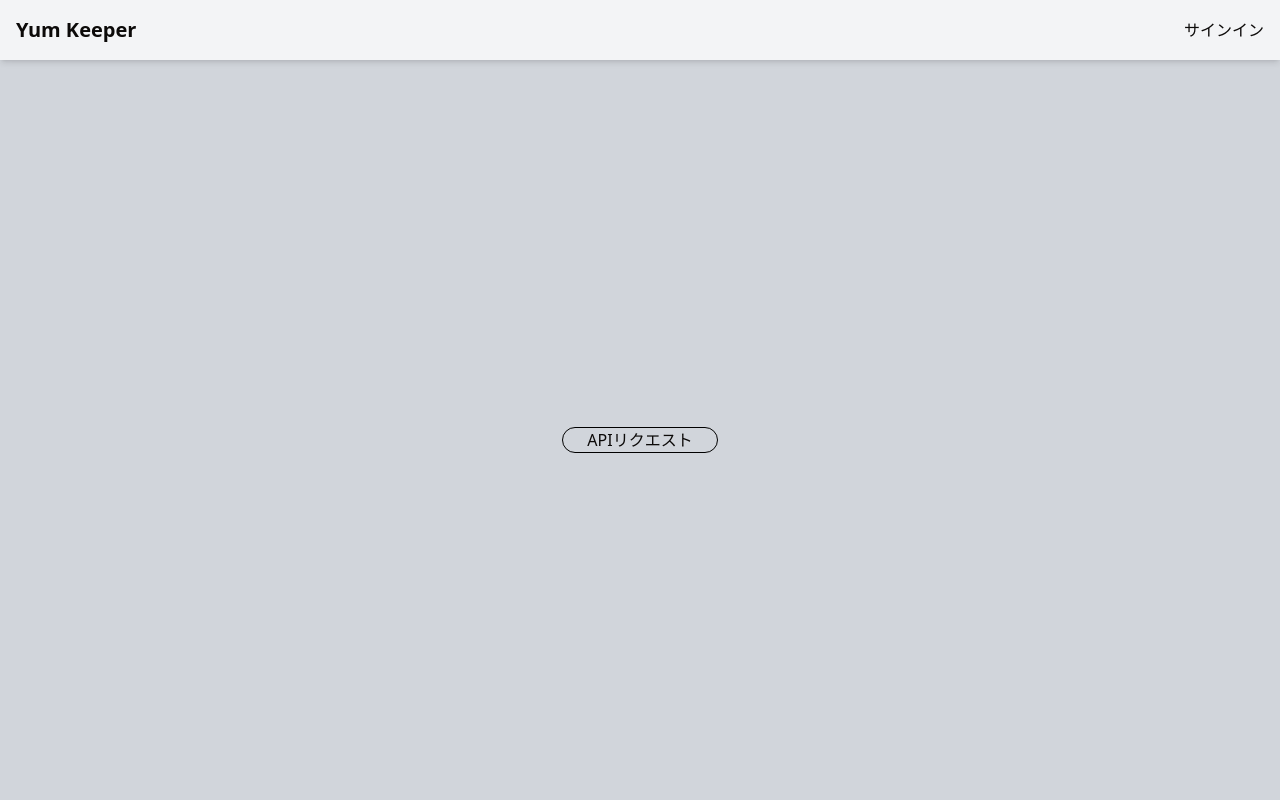
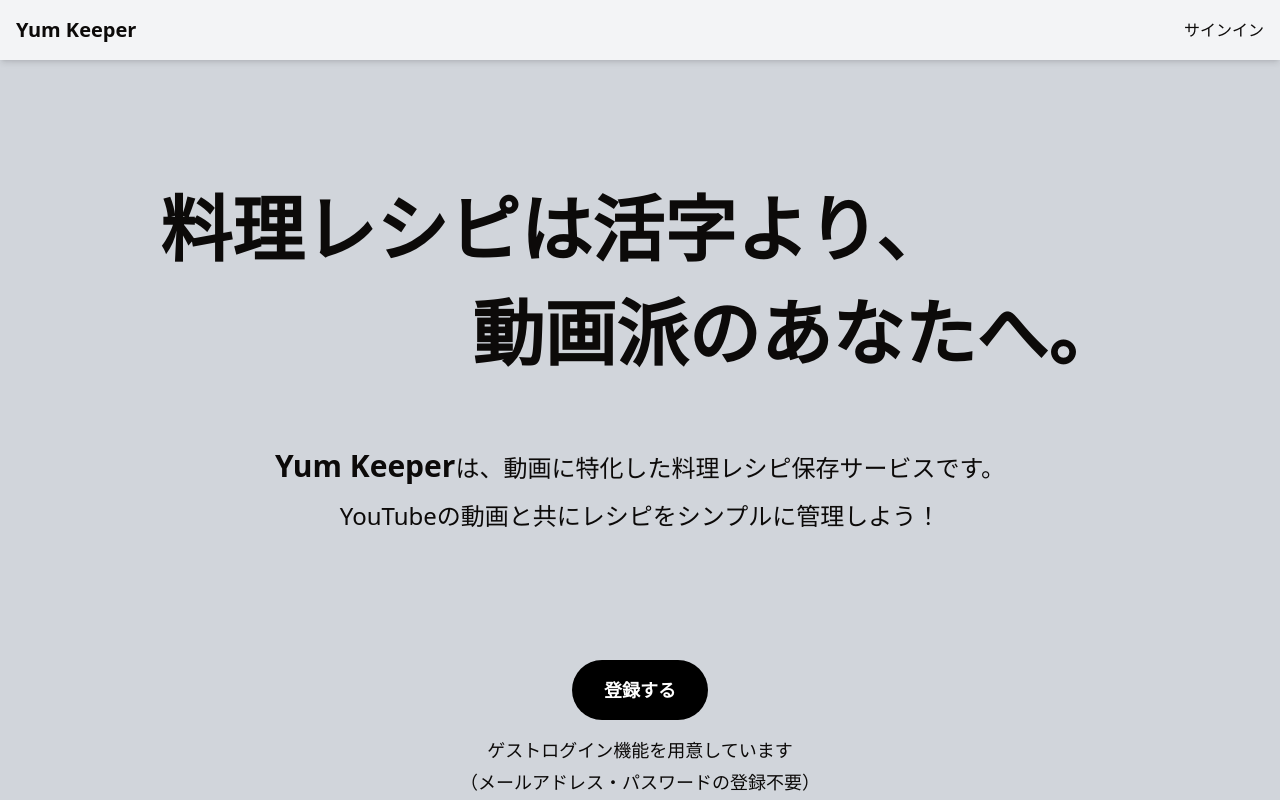
Before and after one commit to y4tk8/yumkeeper_frontend, a Next.js app: page / in a window 1280 px wide. Shown: the top 800 px of the page. Built offline with nearby package versions, Linux system fonts and the light colour scheme.

Commit message:
chore: トップページにコピー文とサインアップボタンを設置 #125

```diff
--- a/src/app/page.tsx
+++ b/src/app/page.tsx
@@ -1,24 +1,36 @@
 "use client";
 
+import Link from "next/link";
+
 export default function Home() {
-  // APIレスポンス取得のハンドラー
-  const handleApiRequest = async () => {
-    const response = await fetch("http://localhost:8080");
-    const text = response.text();
-    console.log(text);
-  };
+  return (
+    <section className="py-32">
+      {/* メインコピー */}
+      <h1 className="text-7xl font-bold text-left">
+        料理レシピは活字より、<br />
+        <span className="inline-block w-full text-right mt-8">動画派のあなたへ。</span>
+      </h1>
 
-  return (
-    <div className="grid min-h-screen grid-rows-[20px_1fr_20px] items-center justify-items-center gap-16 p-8 pb-20">
-      <main className="row-start-2 flex flex-col items-center gap-8">
-        {/* APIリクエストの送信ボタン */}
-        <button
-          onClick={handleApiRequest}
-          className="rounded-full border border-black px-6"
-        >
-          APIリクエスト
-        </button>
-      </main>
-    </div>
+      {/* サブコピー */}
+      <div className="mt-20 text-center">
+        <p className="text-2xl">
+          <span className="text-3xl font-semibold">Yum Keeper</span>は、動画に特化した料理レシピ保存サービスです。
+        </p>
+        <p className="mt-4 text-2xl">
+          YouTubeの動画と共にレシピをシンプルに管理しよう！
+        </p>
+      </div>
+
+      {/* ボタン */}
+      <div className="mt-32 text-center">
+        <Link href="/signup">
+          <button className="px-8 py-4 rounded-full bg-black text-white text-lg font-semibold hover:bg-gray-700 transition">
+            登録する
+          </button>
+        </Link>
+        <p className="text-lg mt-4">ゲストログイン機能を用意しています</p>
+        <p className="text-lg mt-1">（メールアドレス・パスワードの登録不要）</p>
+      </div>
+    </section>
   );
 }
```
